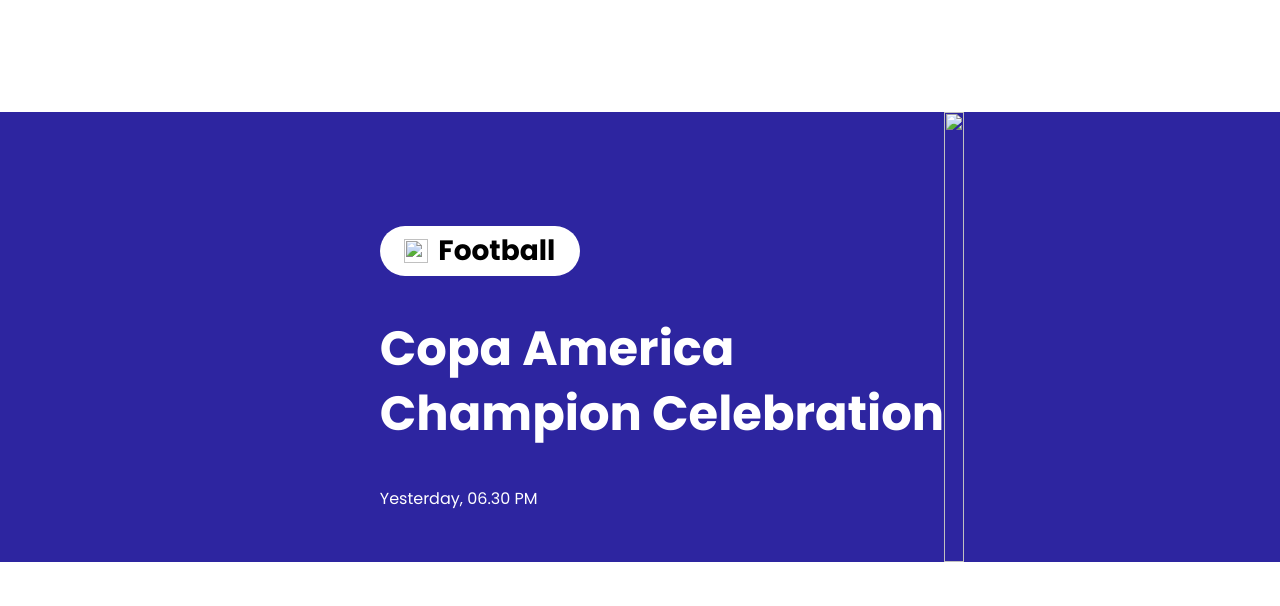
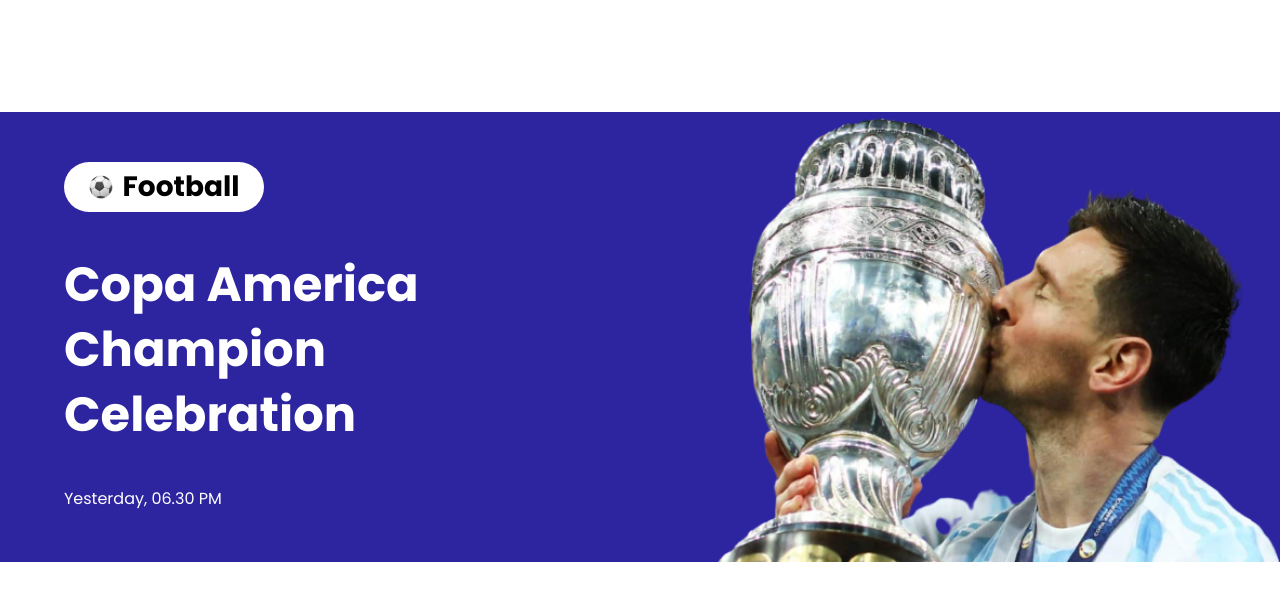
Before and after one commit to imhossen/responsive-football, a plain HTML site: page index.html in a window 1280 px wide. Shown: the part 3150-3756 px from the top of the page. Drawn offline with Linux system fonts and the light colour scheme; the site is published under a folder, as on GitHub Pages, so addresses that start at the root find nothing.

Commit message:
fixed image issue

```diff
--- a/index.html
+++ b/index.html
@@ -111,14 +111,14 @@
     <section class="celebration__section">
         <div class="celebration__text">
             <div class="football__section">
-                <img src="/images/soccer.png" alt="">
+                <img src="images/soccer.png" alt="">
                 <h3>Football</h3>
             </div>
             <h1>Copa America<br> Champion Celebration</h1>
             <p>Yesterday, 06.30 PM</p>
         </div>
         <div class="celebration__img">
-            <img src="/images/cup.png" alt="">
+            <img src="images/cup.png" alt="">
         </div>
     </section>
 
```
